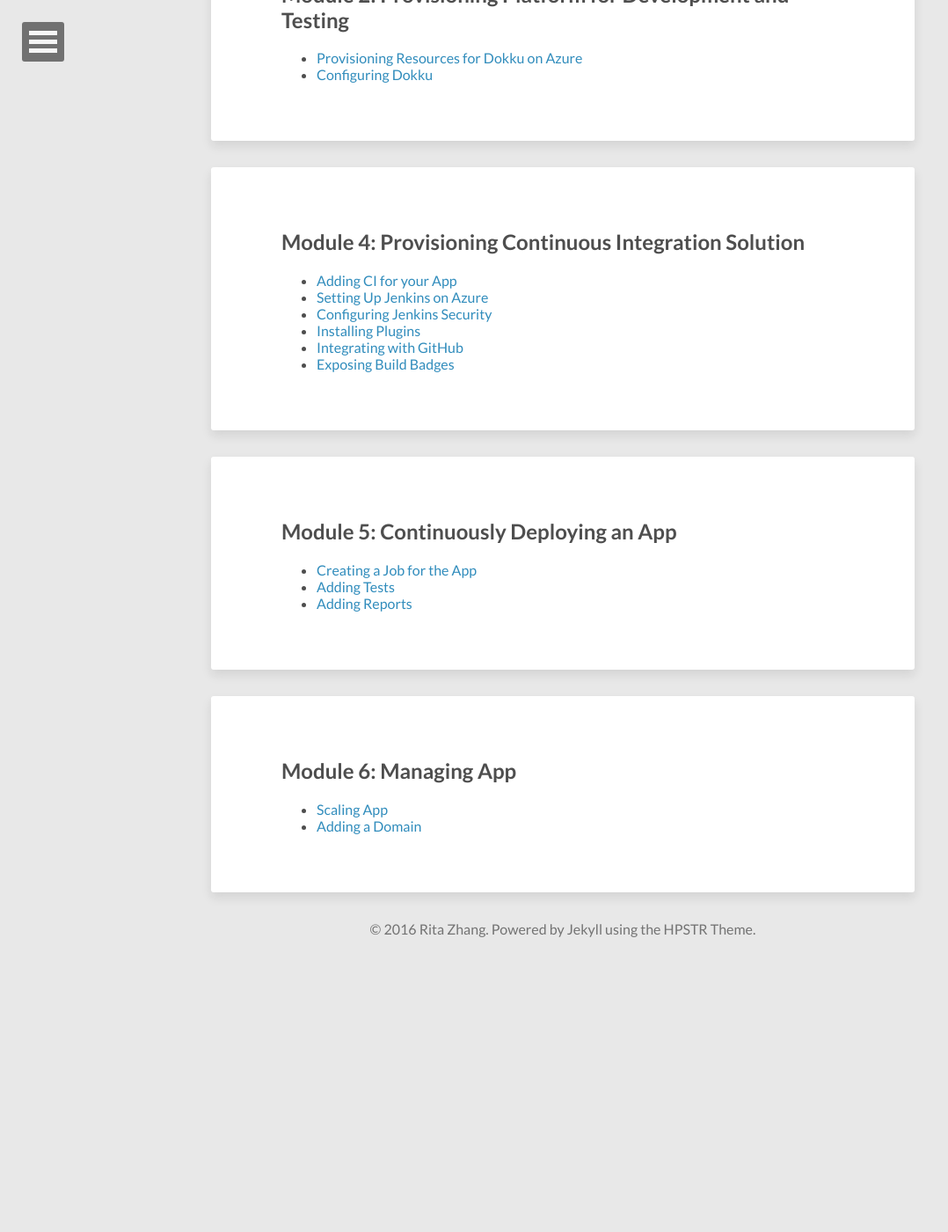
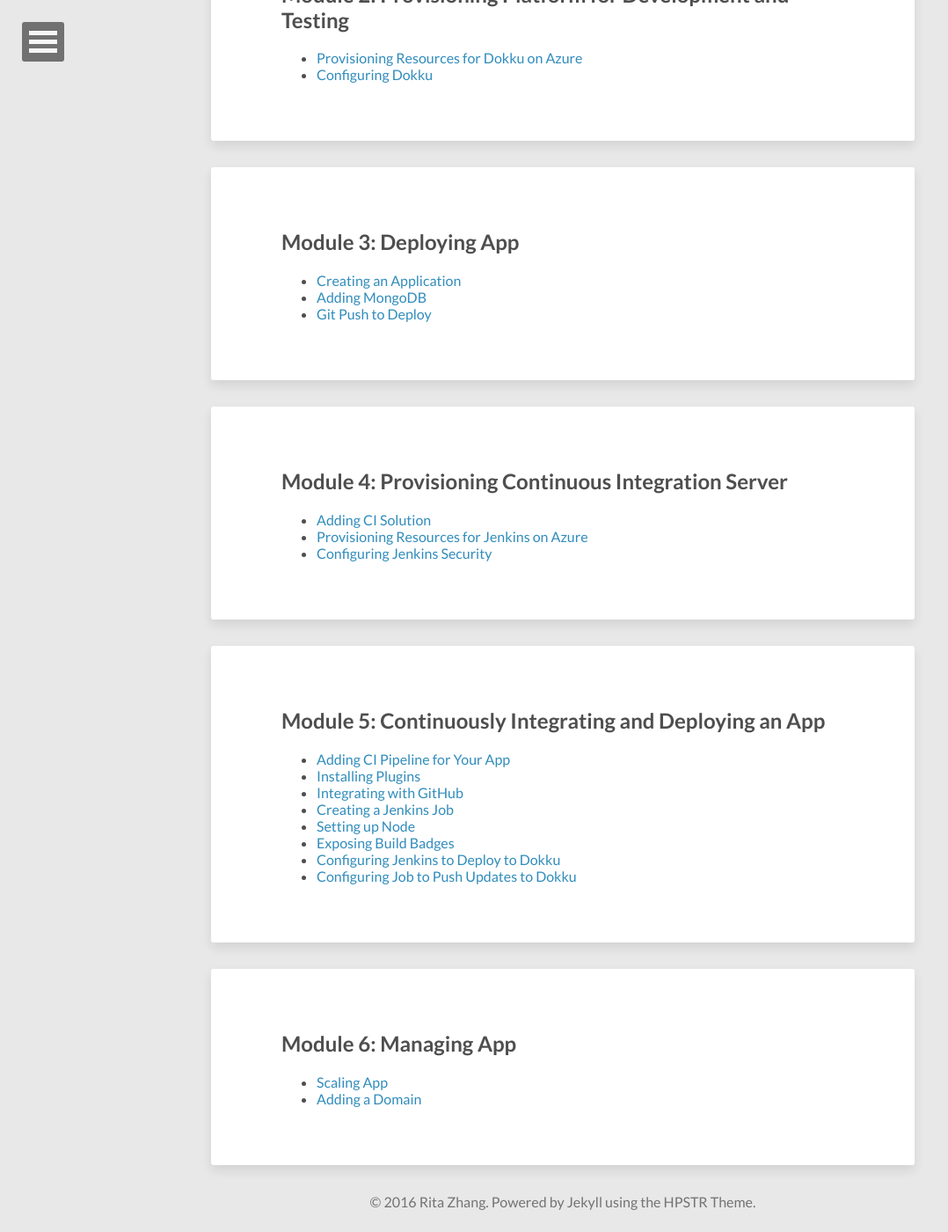
Before and after one commit to ritazh/devopsfun, a Jekyll site: the page built from posts/index.html, in a window 1280 px wide and 1400 px high, scrolled down 826 px. Shown: the whole window at 88% size, without its empty margins (0-1078 px from the left). Built offline with Jekyll 4.4.1, drawn with Linux system fonts in a browser that asks for light colours; nearby versions of some CDN libraries; before the commit the page ends 1923 px from its top, so only the background shows below that.

Commit message:
Update all modules page

```diff
--- a/posts/index.html
+++ b/posts/index.html
@@ -59,17 +59,38 @@
         </li>
       </ul>
   </article>
+
   <article>
-    <h2>Module 4: Provisioning Continuous Integration Solution</h2>
+    <h2>Module 3: Deploying App</h2>
+      <ul>
+        <li class="entry-title">
+          <a href="../deploying-app/">
+            Creating an Application
+          </a>
+        </li>
+        <li class="entry-title">
+          <a href="../deploying-app/#adding-mongodb">
+            Adding MongoDB
+          </a>
+        </li>
+        <li class="entry-title">
+          <a href="../deploying-app/#git-push-to-deploy">
+            Git Push to Deploy
+          </a>
+        </li>
+      </ul>
+  </article>
+  <article>
+    <h2>Module 4: Provisioning Continuous Integration Server</h2>
       <ul>
         <li class="entry-title">
          <a href="../continuous-integrate/">
-            Adding CI for your App
+            Adding CI Solution
           </a>
         </li>
         <li class="entry-title">
-         <a href="../continuous-integrate/#setting-up-jenkins">
-            Setting Up Jenkins on Azure
+         <a href="../continuous-integrate/#provisioning-resources-for-jenkins-on-azure">
+            Provisioning Resources for Jenkins on Azure
           </a>
         </li>
         <li class="entry-title">
@@ -77,39 +98,49 @@
             Configuring Jenkins Security
           </a>
         </li>
+      </ul>
+  </article>
+  <article>
+    <h2>Module 5: Continuously Integrating and Deploying an App</h2>
+      <ul>
         <li class="entry-title">
-         <a href="../continuous-integrate/#installing-plugins">
+          <a href="../continuous-deploy-app/">
+            Adding CI Pipeline for Your App
+          </a>
+        </li>
+        <li class="entry-title">
+         <a href="../continuous-deploy-app/#installing-plugins">
             Installing Plugins
           </a>
         </li>
         <li class="entry-title">
-         <a href="../continuous-integrate/#integration-with-github">
+         <a href="../continuous-deploy-app/#integration-with-github">
             Integrating with GitHub
           </a>
         </li>
         <li class="entry-title">
-         <a href="../continuous-integrate/#exposing-build-badges">
+          <a href="../continuous-deploy-app/#creating-a-jenkins-job">
+            Creating a Jenkins Job
+          </a>
+        </li>
+        <li class="entry-title">
+          <a href="../continuous-deploy-app/#setting-up-node">
+            Setting up Node
+          </a>
+        </li>
+        <li class="entry-title">
+         <a href="../continuous-deploy-app/#exposing-build-badges">
             Exposing Build Badges
           </a>
         </li>
-      </ul>
-  </article>
-  <article>
-    <h2>Module 5: Continuously Deploying an App</h2>
-      <ul>
         <li class="entry-title">
-          <a href="../continuous-deploy-app/">
-            Creating a Job for the App
+          <a href="../continuous-deploy-app/#configuring-jenkins-to-deploy-to-dokku">
+            Configuring Jenkins to Deploy to Dokku
           </a>
         </li>
         <li class="entry-title">
-          <a href="../continuous-deploy-app/#adding-tests">
-            Adding Tests
-          </a>
-        </li>
-        <li class="entry-title">
-          <a href="../continuous-deploy-app/#adding-reports">
-            Adding Reports
+          <a href="../continuous-deploy-app/#configuring-job-to-push-updates-to-dokku">
+            Configuring Job to Push Updates to Dokku
           </a>
         </li>
       </ul>
```
